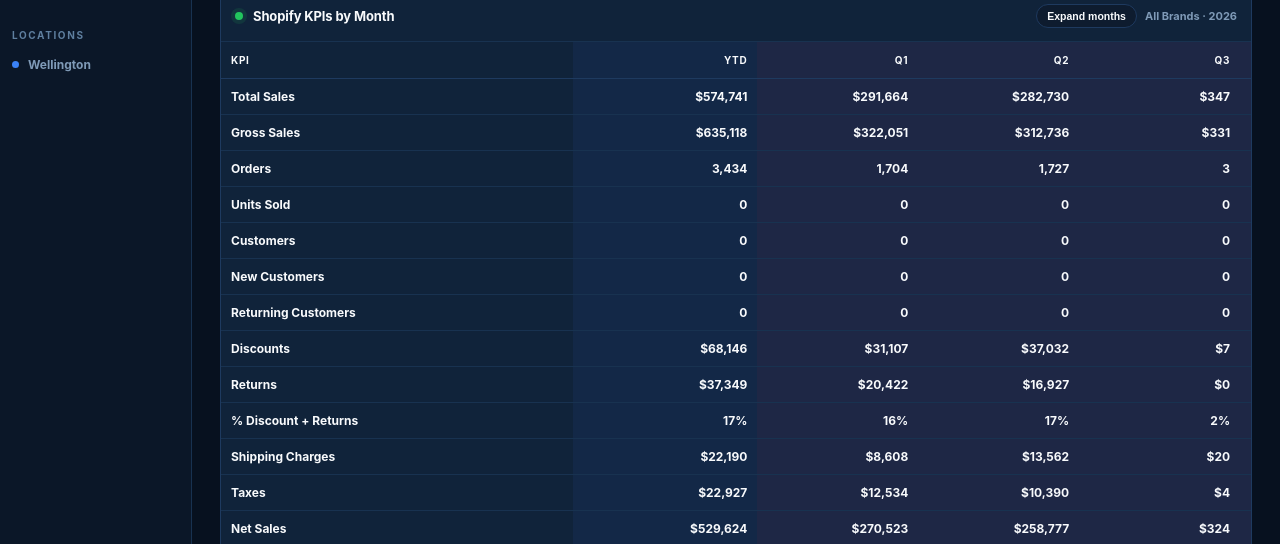
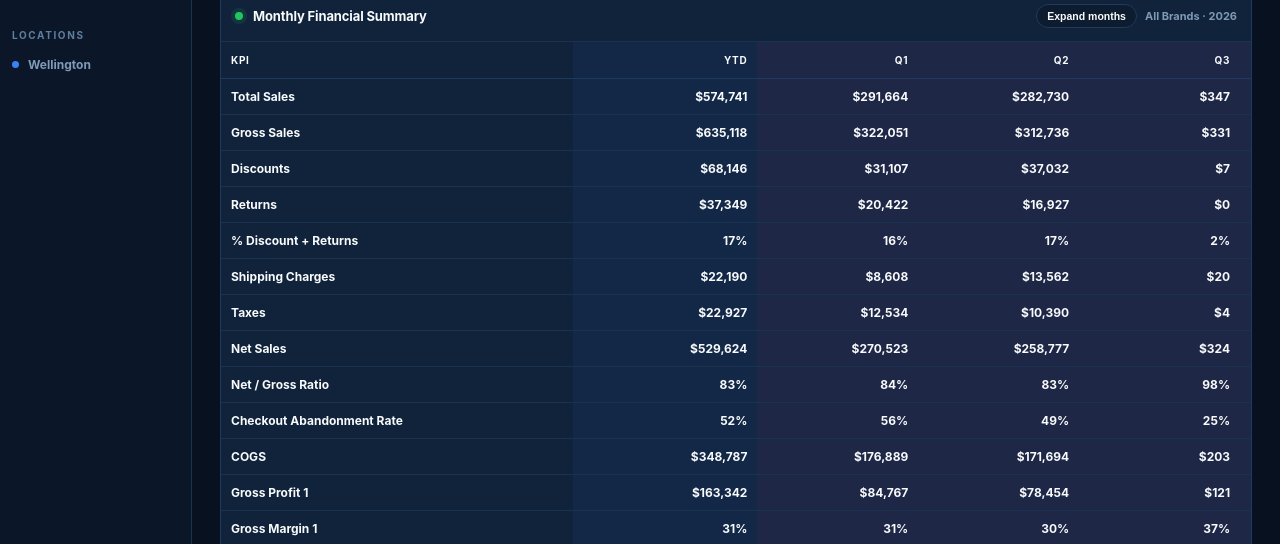
Before and after one commit to Equestrian-Labs-Dashboard/financial-report-dashboard, a plain HTML site: page docs/index.html in a window 1280 px wide. Shown: the part 255-799 px from the top of the page. Drawn offline with nearby package versions, Linux system fonts and the light colour scheme.

Commit message:
Update index.html

```diff
--- a/docs/index.html
+++ b/docs/index.html
@@ -779,7 +779,7 @@
 
       <section class="panel table-panel">
         <div class="matrix-topbar">
-          <div class="matrix-heading">Shopify KPIs by Month</div>
+          <div class="matrix-heading">Monthly Financial Summary</div>
           <div class="matrix-actions">
             <button class="matrix-toggle" id="matrixToggle" type="button">Expand months</button>
             <div class="matrix-meta" id="matrixMeta">Loading...</div>
@@ -1350,11 +1350,6 @@
       const metrics = [
         { key: "total_sales", label: "Total Sales", formatter: money },
         { key: "gross_sales", label: "Gross Sales", formatter: money },
-        { key: "orders", label: "Orders", formatter: number },
-        { key: "units_sold", label: "Units Sold", formatter: number },
-        { key: "customers", label: "Customers", formatter: number },
-        { key: "new_customers", label: "New Customers", formatter: number },
-        { key: "returning_customers", label: "Returning Customers", formatter: number },
         { key: "discounts", label: "Discounts", formatter: money },
         { key: "returns", label: "Returns", formatter: money },
         { key: "discounts_returns_pct", label: "% Discount + Returns", formatter: percent },
```
